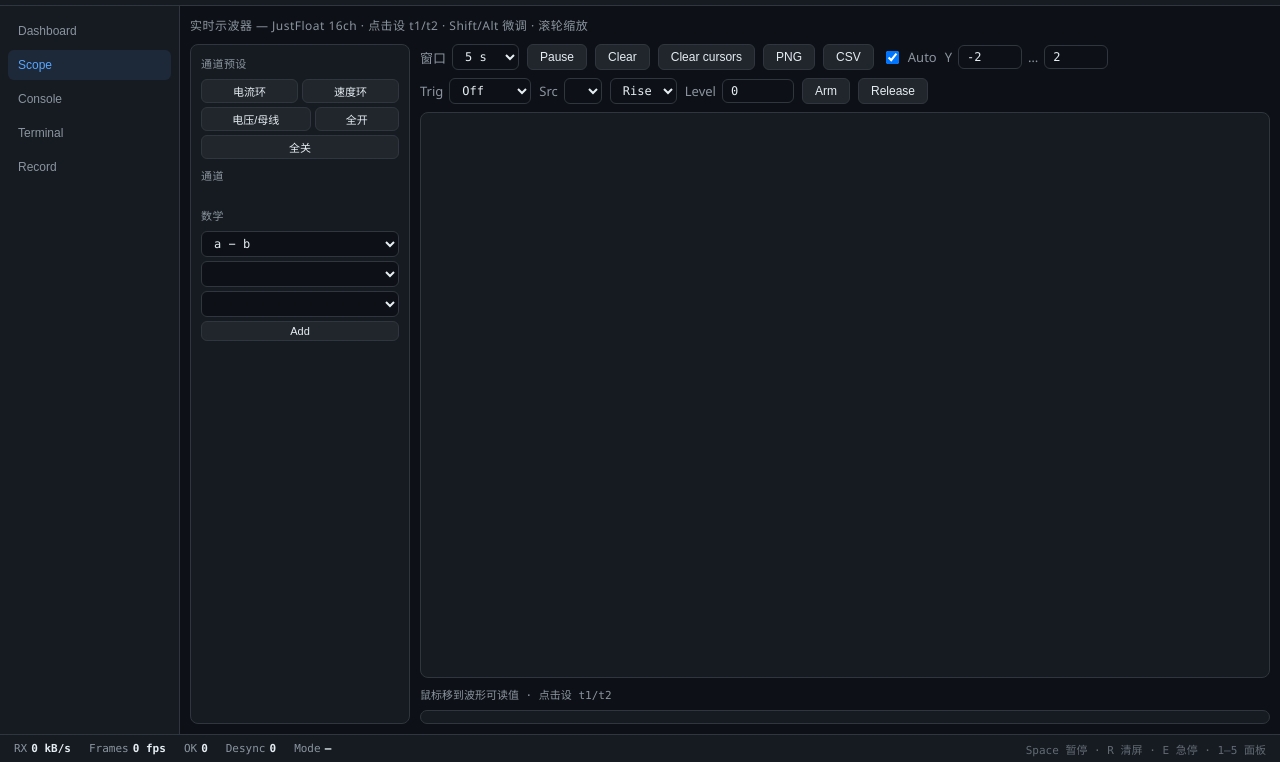
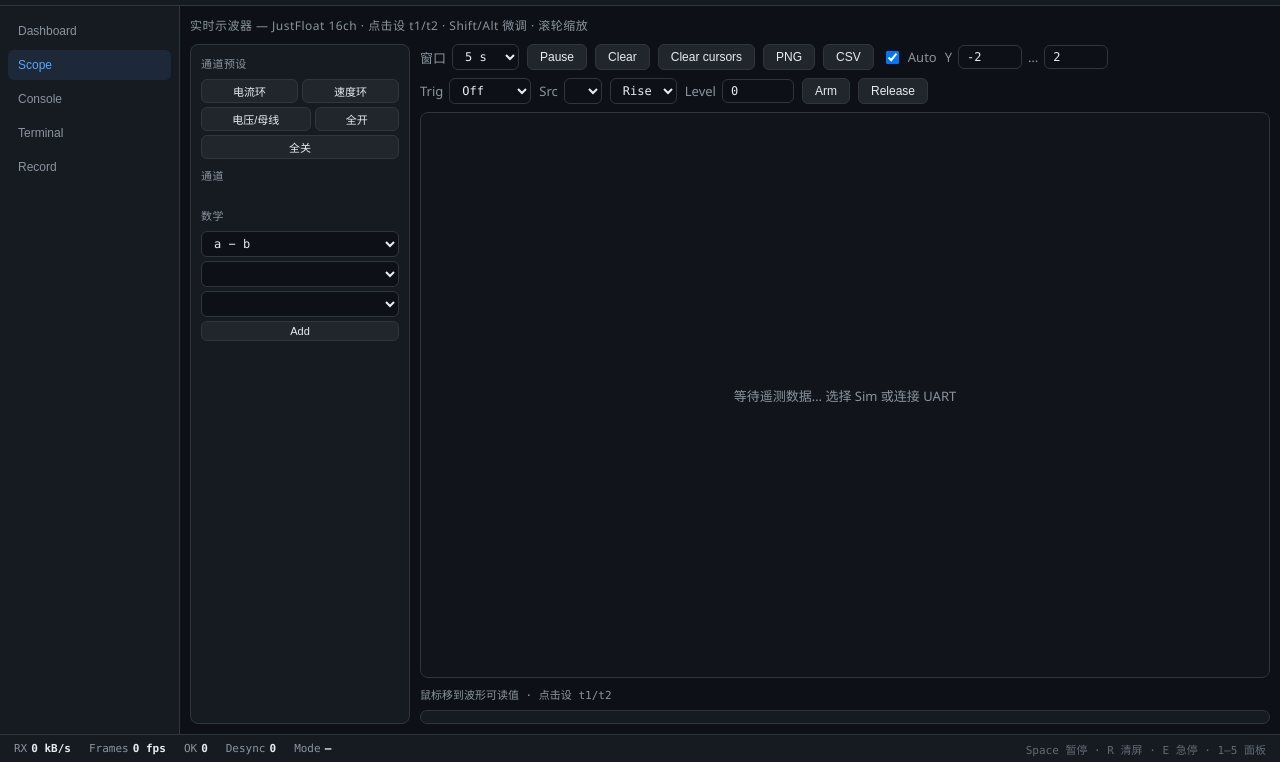
Before and after one commit to Kyro-Qu/foc-studio, a website: page index.html in a window 1280 px wide. Shown: the part 38-800 px from the top of the page. Drawn offline with Linux system fonts and the light colour scheme.

Commit message:
ui: scope empty-state overlay when no samples

```diff
--- a/css/app.css
+++ b/css/app.css
@@ -386,6 +386,18 @@ main {
   position: relative;
 }
 
+.scope-empty {
+  position: absolute;
+  inset: 0;
+  display: flex;
+  align-items: center;
+  justify-content: center;
+  color: var(--text-dim);
+  font-size: 13px;
+  pointer-events: none;
+  background: rgba(13, 17, 23, 0.55);
+}
+
 #scope-canvas {
   display: block;
   width: 100%;
--- a/index.html
+++ b/index.html
@@ -129,6 +129,7 @@
                 </div>
                 <div class="scope-canvas-wrap">
                   <canvas id="scope-canvas"></canvas>
+                  <div id="scope-empty" class="scope-empty" hidden>等待遥测数据… 选择 Sim 或连接 UART</div>
                 </div>
                 <div id="cursor-readout" class="readout">鼠标移到波形可读值 · 点击设 t1/t2</div>
                 <div id="measure-bar" class="measure-bar"></div>
--- a/js/main.js
+++ b/js/main.js
@@ -742,6 +742,8 @@ setInterval(() => {
   state.lastStats = now;
   if ($("chk-raw").checked) $("term-raw").textContent = terminal.renderRaw().slice(-2000);
   if ($("panel-scope").classList.contains("active")) updateMeasures();
+  const empty = $("scope-empty");
+  if (empty) empty.hidden = store.length > 2;
 }, 400);
 
 /* boot */
```
